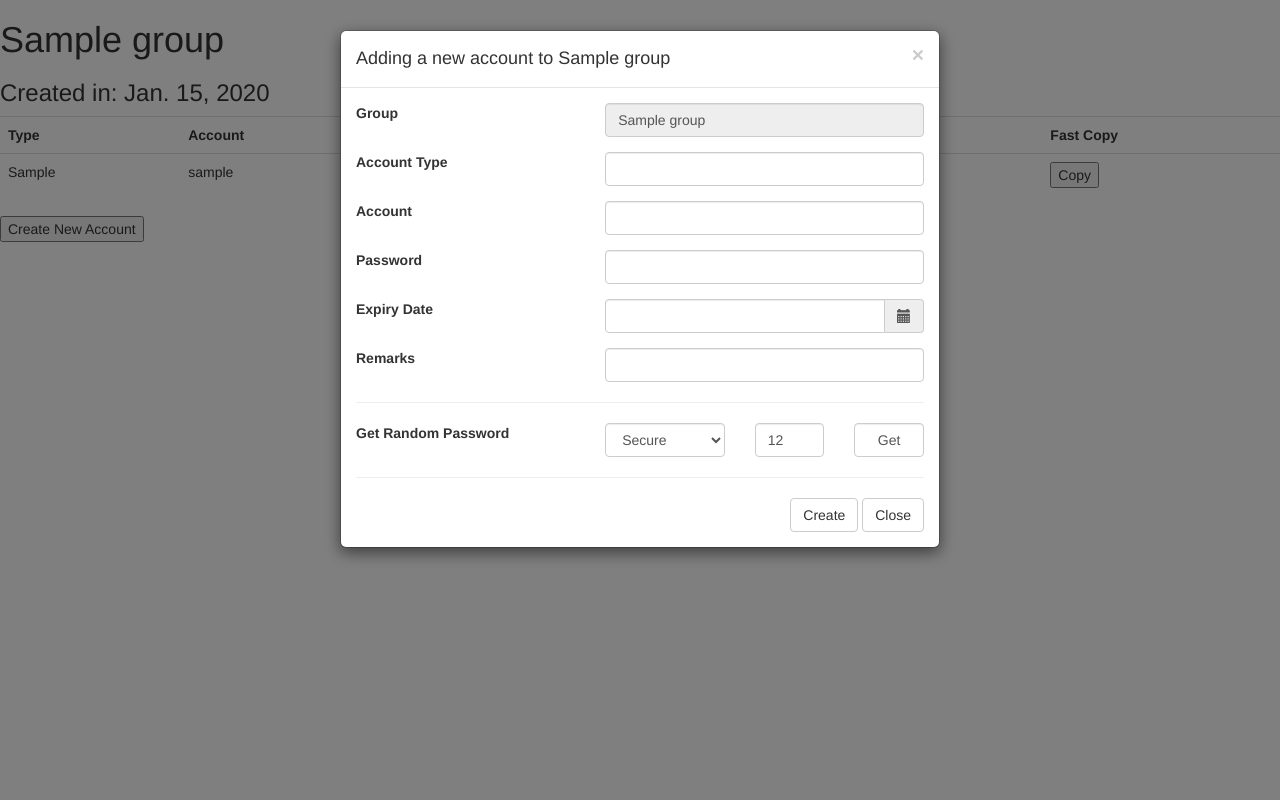
After one commit to kambiu/django_studies, a Django app: page /pm/1/ in a window 1280 px wide, after a click on "Create New Account". The commit adds this page. Run offline with Django 3.2, Linux system fonts and the light colour scheme; tables that the repository leaves empty hold one stand-in row (values such as "Sample post"); some libraries are stand-ins or nearby versions.

Commit message:
Update the datepicker and base template and encrpt decrypt function

```diff
--- a/MySite/PasswordManager/models.py
+++ b/MySite/PasswordManager/models.py
@@ -17,7 +17,7 @@ class Account(models.Model):
     group = models.ForeignKey(Group, on_delete=models.CASCADE)
     type = models.CharField(max_length=128)
     username = models.CharField(max_length=128)
-    password = models.CharField(max_length=128)
+    password = models.BinaryField()
     date_create = models.DateField()
     date_expire = models.DateField()
     remark = models.CharField(max_length=1000)
--- /dev/null
+++ b/MySite/PasswordManager/static/pm/mysite.css
@@ -0,0 +1,8 @@
+.new_acc_label {
+    display: block;
+    width: 80px;
+}
+
+.datepicker {
+    z-index: 1600 !important; /* has to be larger than 1050 */
+}
--- /dev/null
+++ b/MySite/PasswordManager/static/pm/temp.js
@@ -0,0 +1,33 @@
+// temp JS file
+
+function get_token(account_id) {
+    alert("Enter get_token js");
+    alert("{% url 'pm:token' 1 %}");
+//    $.get("'{% url pm:token " + account_id + " %}'", function (data) {
+//        alert(data);
+//    });
+}
+
+function get_random_token(complexity, length)
+{
+    // complex 0 = Numbers only
+    // complex 1 = Numbers + lower
+    // complex 2 = Numbers + lower + upper lettes
+    // complex 3 = Numbers + lower + upper lettes + special
+    var possible = "";
+    if (complexity == 0) {
+        possible = '0123456789';
+    } else if (complexity == 1) {
+        possible = '0123456789abcdefghijklmnopqrstuvwxyz';
+    } else if (complexity == 2) {
+        possible = '0123456789abcdefghijklmnopqrstuvwxyzABCDEFGHIJKLMNOPQRSTUVWXYZ';
+    } else if (complexity == 3) {
+        possible = '0123456789abcdefghijklmnopqrstuvwxyzABCDEFGHIJKLMNOPQRSTUVWXYZ!@#$%^&*()_+{}:"<>?\|[];\',./`~';
+    }
+
+    var text = "";
+    for( var i=0; i < length; i++ )
+        text += possible.charAt(Math.floor(Math.random() * possible.length));
+
+    return text;
+}
--- /dev/null
+++ b/MySite/PasswordManager/templates/pm/account_add.html
@@ -0,0 +1,77 @@
+<form id="create_account_form" class="form-horizontal" method="POST" action="{% url 'pm:account-add' %}" autocomplete="off">{% csrf_token %}
+    <div class="form-group row">
+          <label class="col-xs-5 col-form-label" for="txt_acc_group">Group</label>
+          <div class="col-xs-7">
+               <input class="form-control" type="text" value="{{ object.name }}" id="txt_acc_group" disabled>
+          </div>
+    </div>
+    <div class="form-group row" hidden>
+          <label class="col-xs-5 col-form-label" for="txt_acc_group_id">Group ID</label>
+          <div class="col-xs-7">
+               <input name="acc_grp_id" class="form-control" type="text" value="{{ object.id }}" id="txt_acc_group_id">
+          </div>
+    </div>
+    <div class="form-group row">
+        <label class="col-xs-5 col-form-label" for="txt_acc_type">Account Type</label>
+        <div class="col-xs-7">
+            <input name="acc_type" class="form-control" type="text" value="" id="txt_acc_type">
+        </div>
+    </div>
+    <div class="form-group row">
+        <label class="col-xs-5 col-form-label" for="txt_acc">Account</label>
+        <div class="col-xs-7">
+            <input name="acc_name" class="form-control" type="text" value="" id="txt_acc">
+        </div>
+    </div>
+    <div class="form-group row">
+        <label class="col-xs-5 col-form-label" for="txt_token">Password</label>
+        <div class="col-xs-7">
+            <input name="acc_token" class="form-control" type="text" value="" id="txt_token">
+        </div>
+    </div>
+    <div class="form-group row">
+        <label class="col-xs-5 col-form-label" for="txt_exp_date">Expiry Date</label>
+        <div class="col-xs-7">
+            <div class='input-group date' id="dtp">
+                <input name="acc_exp_date" type='text' class="form-control datepicker" id="txt_exp_date" />
+                <span id="sdtp" class="input-group-addon">
+                    <span class="glyphicon glyphicon-calendar"></span>
+                </span>
+            </div>
+        </div>
+    </div>
+    <div class="form-group row">
+        <label class="col-xs-5 col-form-label" for="txt_remark">Remarks</label>
+        <div class="col-xs-7">
+            <input name="acc_remark" class="form-control" type="text" value="" id="txt_remark">
+        </div>
+    </div>
+
+    <hr/> <!------------------------------------------------------------------------>
+    <div class="form-group">
+        <div class="col-xs-5">
+            <label class=" col-form-label" for="txt_remark">Get Random Password</label>
+        </div>
+
+        <div class="col-xs-3">
+            <select id="token_level" class="form-control">
+                 <option value="0">Numbers</option>
+                 <option value="1">AlphaNumeric</option>
+                 <option value="2">Strong</option>
+                 <option value="3" selected="selected">Secure</option>
+            </select>
+        </div>
+        <div class="col-xs-2">
+            <input type="text" id="pw_length" value="12" class="form-control" />
+        </div>
+        <div class="col-xs-2">
+            <input type="button" id="gen_token" class="form-control" value="Get" />
+        </div>
+    </div>
+
+    <hr/>
+    <div class="text-right">
+        <input type="submit" id="submit_create_account"  class="btn btn-default" form="create_account_form" value="Create" />
+        <button type="button" class="btn btn-default" data-dismiss="modal">Close</button>
+    </div>
+</form>
--- /dev/null
+++ b/MySite/PasswordManager/templates/pm/base.html
@@ -0,0 +1,24 @@
+<!DOCTYPE html>
+<html>
+<head>
+    <meta charset="UTF-8">
+    <title>{% block title %}Title Default Value{% endblock %}</title>
+    {% load staticfiles %}
+    <script src="https://code.jquery.com/jquery-1.10.2.js"></script>
+    <script src="http://code.jquery.com/ui/1.12.1/jquery-ui.min.js"></script>
+    <script src="https://maxcdn.bootstrapcdn.com/bootstrap/3.3.7/js/bootstrap.min.js"></script>
+    <script src="{% static 'pm/temp.js' %}"></script>
+
+    {% block head %}
+    {% endblock %}
+
+    <link rel="stylesheet" type="text/css" href="http://code.jquery.com/ui/1.12.1/themes/base/jquery-ui.css"/>
+    <link rel="stylesheet" type="text/css" href="https://maxcdn.bootstrapcdn.com/bootstrap/3.3.7/css/bootstrap.min.css"/>
+    <link rel="stylesheet" type="text/css" href="{% static 'pm/mysite.css' %}"/>
+
+</head>
+<body>
+{% block body %}
+{% endblock %}
+</body>
+</html>
--- /dev/null
+++ b/MySite/PasswordManager/templates/pm/group_detail.html
@@ -0,0 +1,100 @@
+{% extends 'pm/base.html' %}
+
+
+{% block title %}Group: {{ object.name }}{% endblock %}
+
+{% block head %}
+<script>
+    function get_token(account_id) {
+        $.get("{% url 'pm:get-token' %}", {test_id: account_id}, function(data){
+            var token = prompt("Use CTRL-C to copy the password", data);
+       });
+    }
+
+    $(function () {
+        $('#txt_exp_date').datepicker({
+            dateFormat: "yy-mm-dd",
+            startDate: "01-01-2015",
+            todayBtn: "linked",
+            autoclose: true,
+            todayHighlight: true,
+        });
+    });
+
+</script>
+{% endblock %}
+
+{% block body %}
+<h1>{{ object.name }}</h1>
+<h3>Created in: {{ object.date_create }}</h3>
+<table class="table table-hover">
+    <tr>
+        <th>Type</th>
+        <th>Account</th>
+        <th>Date Created</th>
+        <th>Remark</th>
+        <th>Details</th>
+        <th>Fast Copy</th>
+    </tr>
+    {% for account in object.account_set.all %}
+        <tr>
+            <td>{{ account.type }}</td>
+            <td>{{ account.username }}</td>
+            <td>{{ account.date_create }}</td>
+            <td>{{ account.remark }}</td>
+            <td><button>Edit</button></td>
+            <td><button onclick="get_token('{{ account.id }}')">Copy</button></td>
+        </tr>
+    {% endfor %}
+</table>
+
+<button id="button_create_account" data-toggle="modal" data-target="#myModal">Create New Account</button>
+
+<!-- Modal -->
+<div class="modal fade" id="myModal" role="dialog">
+    <div class="modal-dialog">
+        <!-- Modal content-->
+        <div class="modal-content">
+            <div class="modal-header">
+                <button type="button" class="close" data-dismiss="modal">&times;</button>
+                <h4 class="modal-title">Adding a new account to {{ object.name }} </h4>
+            </div>
+            <div class="modal-body">
+                {% include 'pm/account_add.html' %}
+            </div>
+        </div>
+    </div>
+</div>
+
+
+</body>
+
+<script>
+
+function copyToClipboard(text) {
+    window.prompt("Copy to clipboard: Ctrl+C, Enter", text);
+}
+
+$("#gen_token").click(function() {
+    var token_length = parseInt($("#pw_length").val());
+    var token_level = parseInt($("#token_level").val());
+    var random_token = get_random_token(token_level, token_length);
+    $("#txt_token").val(random_token);
+});
+
+$("#button_create_account").click(function() {
+    console.log("button_create_account");
+    $("#txt_acc_type").val("");
+    $("#txt_acc").val("");
+    $("#txt_token").val("");
+    $("#txt_exp_date").val("");
+    $("#txt_remark").val("");
+});
+
+$("#submit_create_account").click(function() {
+    console.log("submit_create_account");
+});
+
+</script>
+
+{% endblock %}
--- a/MySite/PasswordManager/urls.py
+++ b/MySite/PasswordManager/urls.py
@@ -6,7 +6,11 @@ app_name = "pm"
 urlpatterns = [
     # /music/
     url(r'^$', views.IndexView.as_view(), name='index'),
+    url(r'^(?P<pk>[0-9]+)/$', views.GroupDetailView.as_view(), name='group-detail'),
+
     url(r'^group/add$', views.GroupCreate.as_view(), name='group-add'),
     url(r'^group/edit/(?P<pk>[0-9]+)/$', views.GroupUpdate.as_view(), name='group-update'),
     url(r'^group/delete/(?P<pk>[0-9]+)/$', views.GroupDelete.as_view(), name='group-delete'),
+    url(r'^token/$', views.token, name='get-token'),
+    url(r'^account/add$', views.account_create, name='account-add'),
 ]
--- a/MySite/PasswordManager/views.py
+++ b/MySite/PasswordManager/views.py
@@ -1,10 +1,11 @@
-from django.shortcuts import render
+from django.shortcuts import render_to_response
 from django.views import generic
 from django.views.generic.edit import CreateView, UpdateView, DeleteView
 from django.core.urlresolvers import reverse_lazy
-from django.http.response import HttpResponse
+from django.http.response import HttpResponse, HttpResponseRedirect
 from .models import Group, Account
-
+from .forms import AccountForm
+import datetime
 
 class IndexView(generic.ListView):
     template_name = 'pm/index.html'
@@ -12,6 +13,16 @@ class IndexView(generic.ListView):
 
     def get_queryset(self):
         return Group.objects.all()
+
+
+class GroupDetailView(generic.DetailView):
+    model = Group  # this only work for url pass in parameters
+    template_name = 'pm/group_detail.html'
+
+    def get_context_data(self, **kwargs):
+        context = super(GroupDetailView, self).get_context_data(**kwargs)
+        context['now'] = "111"
+        return context
 
 
 class GroupCreate(CreateView):
@@ -32,3 +43,47 @@ class GroupDelete(DeleteView):
     template_name = "pm/group_template.html"
     model = Group
     success_url = reverse_lazy("pm:index")
+
+
+def token(request):
+    if request.method == 'GET':
+        token_id = request.GET['test_id']
+        all_acounts = Account.objects.all().filter(id=token_id)
+        print (all_acounts[0].password)
+        return HttpResponse("Password is: " + all_acounts[0].password)
+    else:
+        return HttpResponse("Error made.")
+    # return render_to_response('pm/group_detail.html', {'token': str(token_id) + " added"})
+
+
+def account_create(request):
+
+    if request.method == 'POST':
+        print("account_create() - Form Post")
+        form = AccountForm(request.POST)
+
+        create_date = datetime.datetime.now().strftime("%Y-%m-%d")
+        order_id = 0  # default to zero first
+        if form.is_valid():
+            acc_group_id = form.cleaned_data['acc_grp_id']
+            acc_group = Group.objects.get(pk=acc_group_id)
+            new_account = Account()
+            new_account.Group = acc_group
+            new_account.type = form.cleaned_data['acc_type']
+            new_account.username = form.cleaned_data['acc_name']
+            new_account.password = form.cleaned_data['acc_token']
+            new_account.date_create = create_date
+            new_account.date_expire = form.cleaned_data['acc_exp_date']
+            new_account.remark = form.cleaned_data['acc_remark']
+            new_account.order_id = order_id
+            new_account.save()
+            print("account_create() - account is saved")
+
+        else:
+            print ("account_create() - Form Not Valid")
+            print(form.errors)
+    else:
+        form = AccountForm()
+
+    return HttpResponseRedirect('pm:index')
+    # return HttpResponseRedirect('pm:group-detail')
```
Also changed, not shown: MySite/PasswordManager/common.py (added, +66 -0 lines), MySite/PasswordManager/forms.py (added, +10 -0 lines), MySite/PasswordManager/templates/pm/group_template.html (+26 -3 lines), MySite/PasswordManager/templates/pm/index.html (+9 -10 lines), 1 other file.
